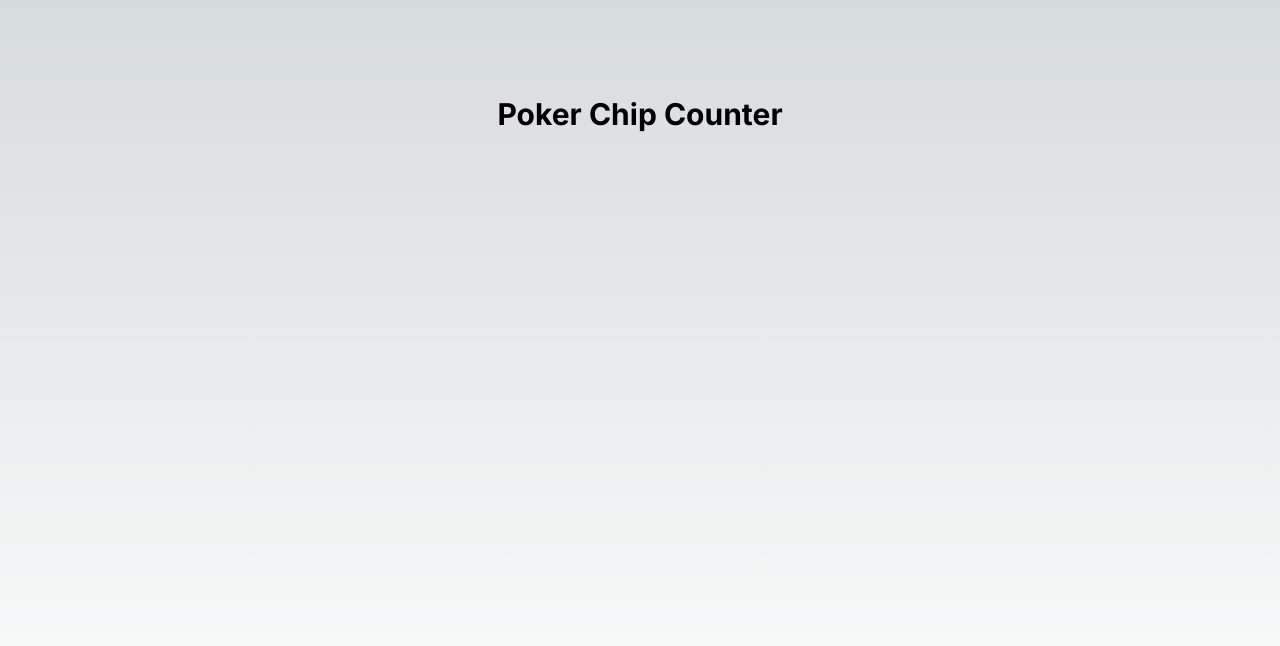
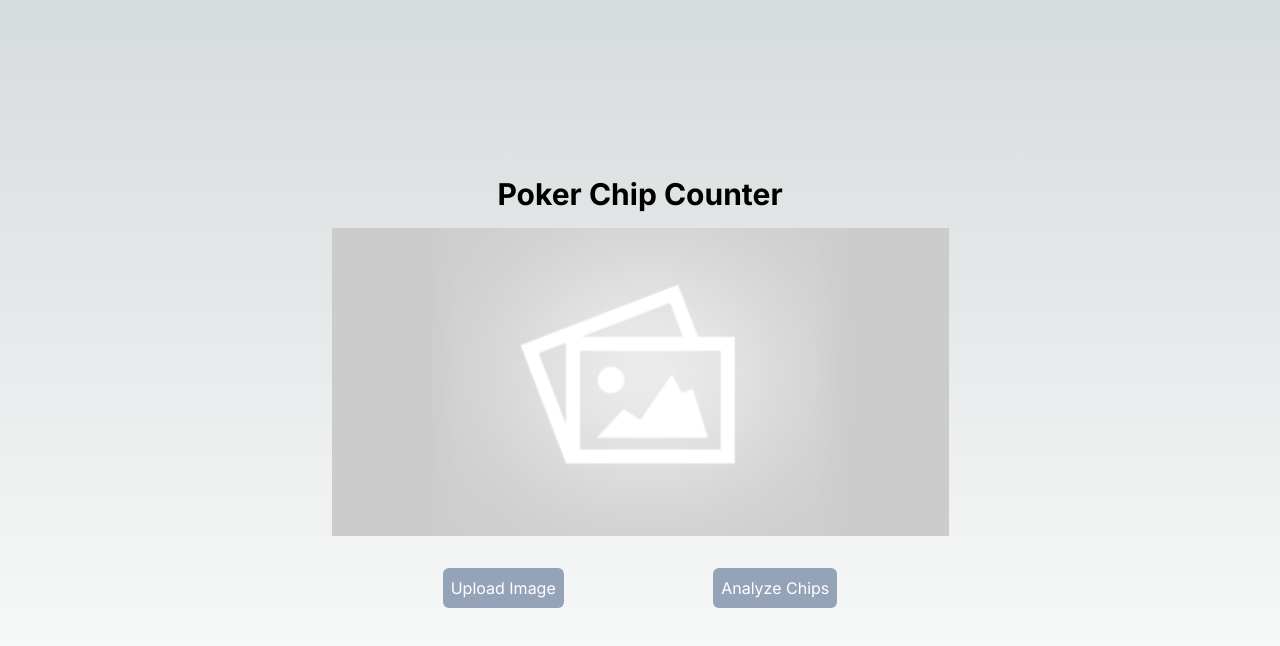
Before and after one commit to knox-dude/poker-chip-counter, a Next.js app: page / in a window 1280 px wide. Shown: the top 646 px of the page. Built offline with nearby package versions, Linux system fonts and the light colour scheme.

Commit message:
adding image uploading

```diff
--- a/app/page.tsx
+++ b/app/page.tsx
@@ -1,9 +1,29 @@
-import Image from "next/image";
+"use client"
+import VisionImage from "./components/VisionImage";
+import UploadButtons from "./components/UploadButtons";
+import React, { useState } from "react";
 
 export default function Home() {
+
+  const DEFAULTIMAGE = "/defaultImage.png"
+  const [selectedImage, setSelectedImage] = useState<string>(DEFAULTIMAGE);
+
+  const handleImageUpload = (event: React.ChangeEvent<HTMLInputElement>) => {
+    const file = event.target.files?.[0];
+    if (file) {
+      const reader = new FileReader();
+      reader.onloadend = () => {
+        setSelectedImage(reader.result as string);
+      };
+      reader.readAsDataURL(file);
+    }
+  };
+
   return (
-    <main className="flex min-h-screen flex-col items-center justify-between p-24">
+    <main className="flex min-h-screen flex-col items-center gap-4 justify-center p-24">
       <h1 className="text-3xl font-bold text-center">Poker Chip Counter</h1>
+      <VisionImage imageUrl={DEFAULTIMAGE} altText="Default Image" />
+      <UploadButtons />
     </main>
   );
 }
```
